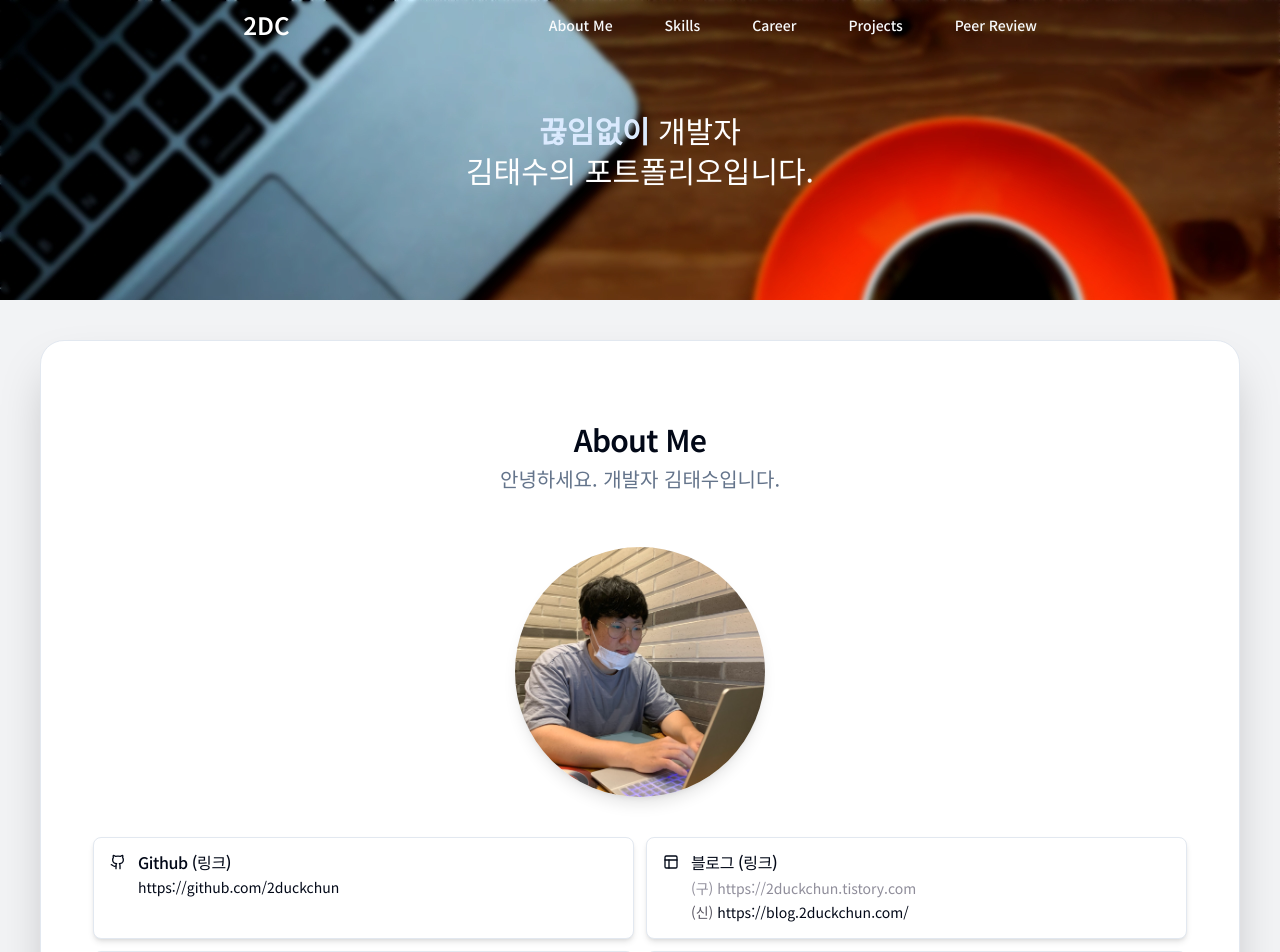
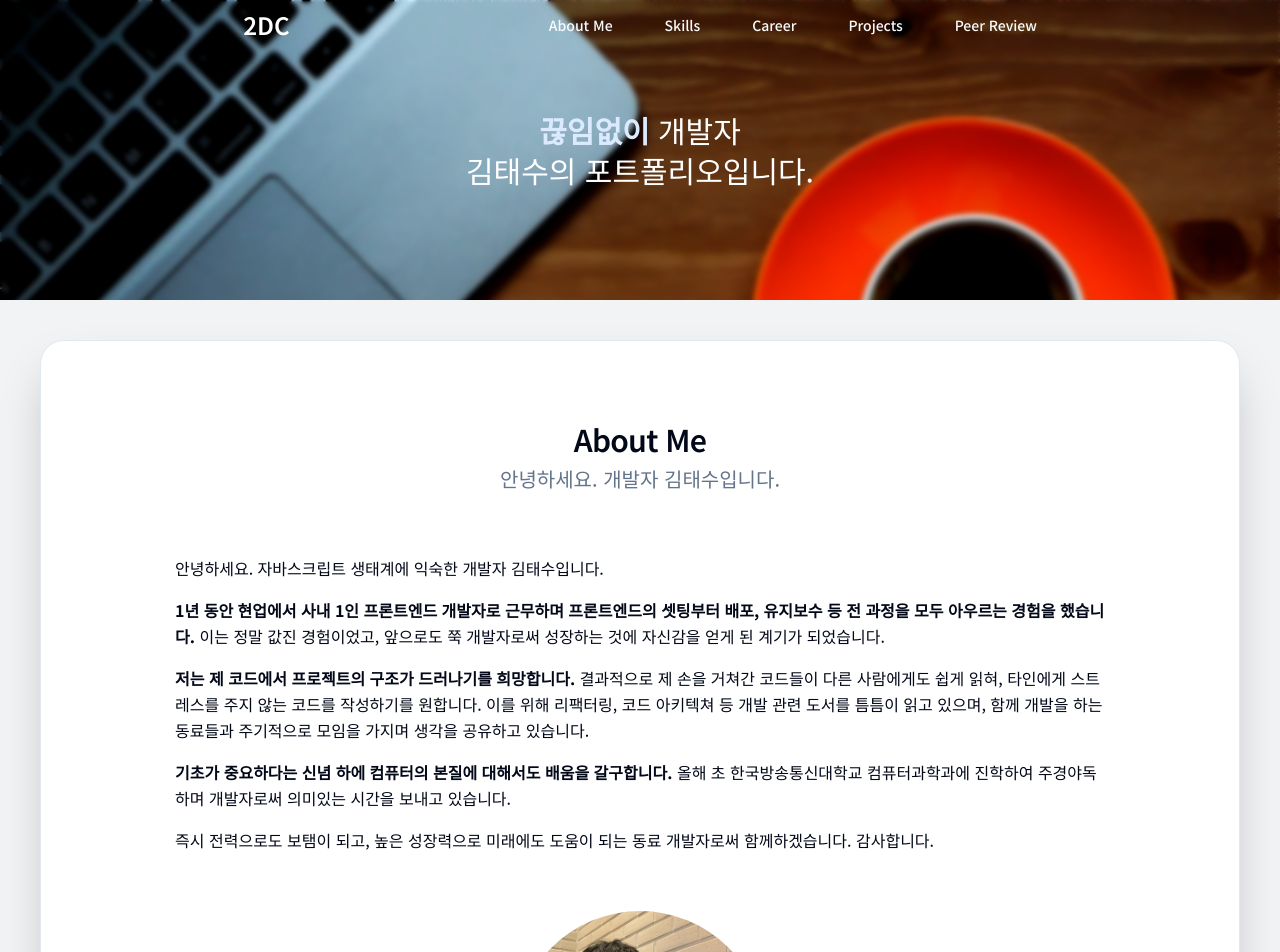
Before and after one commit to 2duckchun/portfolio, a Next.js app: page / in a window 1280 px wide. Shown: the top 952 px of the page. Built offline with nearby package versions, Linux system fonts and the light colour scheme.

Commit message:
text: add welcome text to about-me-container

```diff
--- a/src/layers/widgets/intro-block/about-me-container.tsx
+++ b/src/layers/widgets/intro-block/about-me-container.tsx
@@ -27,7 +27,53 @@ const AboutMeContainer: FunctionComponent<AboutMeContainerProps> = () => {
         cardTitle={<h3>About Me</h3>}
         cardDescription="안녕하세요. 개발자 김태수입니다."
       >
-        <div className="m-auto size-[250px]">
+        <div className="max-w-[85%] m-auto">
+          <p className="py-2">
+            안녕하세요. 자바스크립트 생태계에 익숙한 개발자 김태수입니다.
+          </p>
+          <p className="py-2">
+            <b>
+              1년 동안 현업에서 사내 1인 프론트엔드 개발자로 근무하며
+              프론트엔드의 셋팅부터 배포, 유지보수 등 전 과정을 모두 아우르는
+              경험을 했습니다.
+            </b>{' '}
+            이는 정말 값진 경험이었고, 앞으로도 쭉 개발자로써 성장하는 것에
+            자신감을 얻게 된 계기가 되었습니다.
+          </p>
+          <p className="py-2">
+            <b>저는 제 코드에서 프로젝트의 구조가 드러나기를 희망합니다.</b>{' '}
+            결과적으로 제 손을 거쳐간 코드들이 다른 사람에게도 쉽게 읽혀,
+            타인에게 스트레스를 주지 않는 코드를 작성하기를 원합니다. 이를 위해
+            리팩터링, 코드 아키텍쳐 등 개발 관련 도서를 틈틈이 읽고 있으며, 함께
+            개발을 하는 동료들과 주기적으로 모임을 가지며 생각을 공유하고
+            있습니다.
+          </p>
+          <p className="py-2">
+            <b>
+              기초가 중요하다는 신념 하에 컴퓨터의 본질에 대해서도 배움을
+              갈구합니다.
+            </b>{' '}
+            올해 초 한국방송통신대학교 컴퓨터과학과에 진학하여 주경야독하며
+            개발자로써 의미있는 시간을 보내고 있습니다.
+          </p>
+          <p className="py-2">
+            즉시 전력으로도 보탬이 되고, 높은 성장력으로 미래에도 도움이 되는
+            동료 개발자로써 함께하겠습니다. 감사합니다.
+          </p>
+        </div>
+        <MyPhoto />
+        <History />
+        {/* <IntroduceMySelf /> */}
+      </InnerCard>
+    </section>
+  )
+}
+
+export { AboutMeContainer }
+
+const MyPhoto = () => {
+  return (
+    <div className="m-auto size-[250px] mt-[50px]">
       <Image
         unoptimized
         alt="상반신"
@@ -41,14 +87,8 @@ const AboutMeContainer: FunctionComponent<AboutMeContainerProps> = () => {
         className="rounded-full object-cover shadow-lg"
       />
     </div>
-        {/* <IntroduceMySelf /> */}
-        <PortraitAndHistory />
-      </InnerCard>
-    </section>
   )
 }
-
-export { AboutMeContainer }
 
 const IntroduceMySelf = () => {
   return (
@@ -146,7 +186,7 @@ const IntroduceMySelf = () => {
   )
 }
 
-const PortraitAndHistory = () => {
+const History = () => {
   return (
     <div className="py-10">
       <div className="flex h-full flex-col justify-center gap-10 lg:flex-row">
```
Lines whose indentation alone changed are shown as unchanged.
